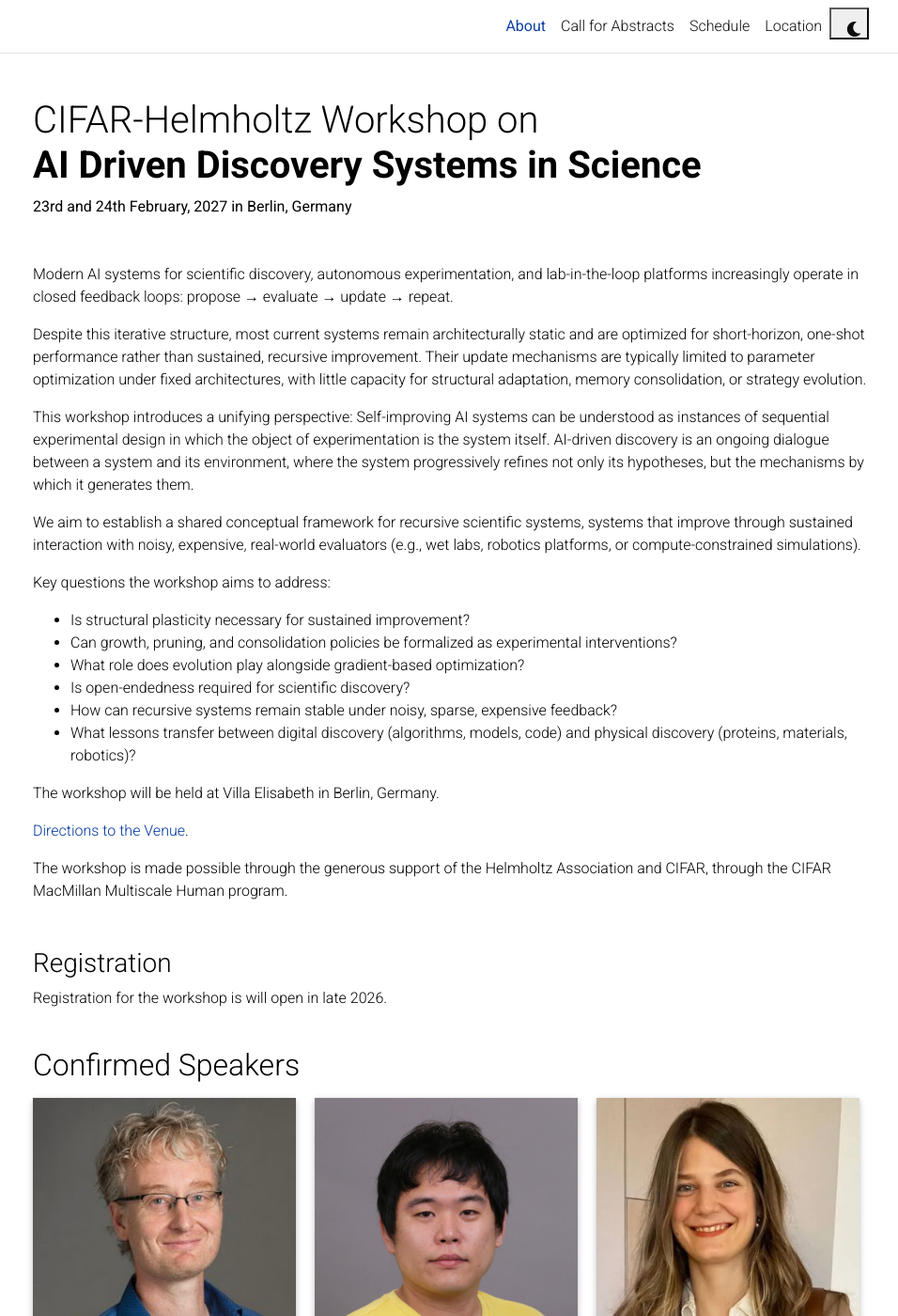
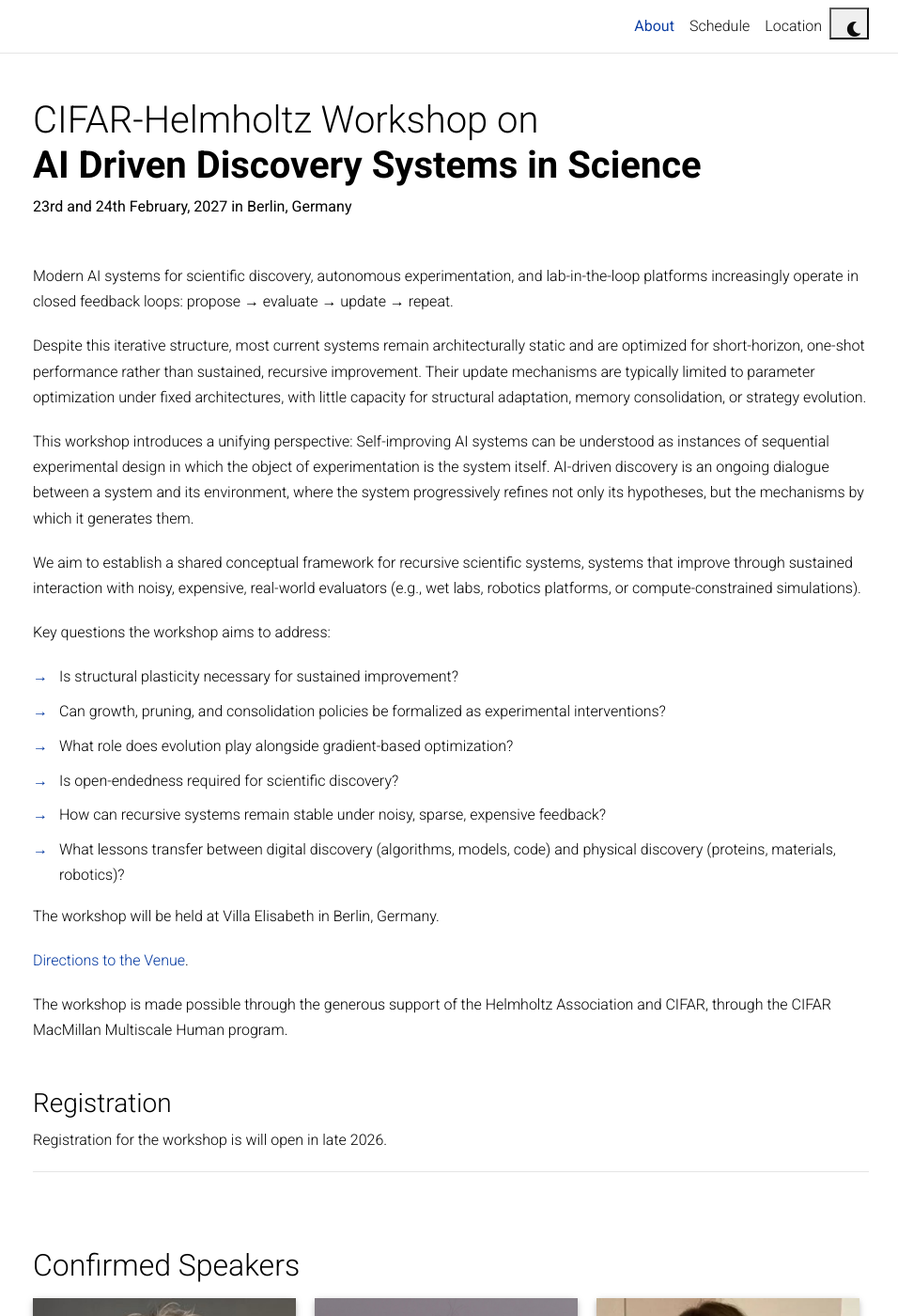
Before and after one commit to edai4science/berlin-2027, a Jekyll site: the page built from _pages/about.md, in a window 1280 px wide and 1400 px high. Shown: the whole window at 94% size, without its empty margins (160-1116 px from the left). Built offline with Jekyll 4.4.1, drawn with Linux system fonts in a browser that asks for light colours; comment, search, counter and statistics services are not loaded; a style sheet for code colours, icons or effects is not loaded.

Commit message:
Polish page text styling and minor content fixes
- Style the key-questions list with a themed arrow marker instead of
  plain bullets, tying into the "propose -> evaluate -> update ->
  repeat" phrasing already in the text
- Add a subtle divider above the Speakers/Organizers sections and
  loosen paragraph/list spacing for readability
- Fix duplicated "at" in the Location page description
- Temporarily unpublish the Call for Abstracts page (content kept,
  just not built/linked for now)

```diff
--- a/assets/css/main.css
+++ b/assets/css/main.css
@@ -338,6 +338,17 @@ d-appendix a:hover, d-appendix a.footnote-backlink:hover { color: var(--global-h
 /* Workshop page: section spacing and "Supported by" logos */
 .workshop-section { margin-top: 3rem; }
 .workshop-section h2 { margin-bottom: 1.5rem; }
+.workshop-section p { line-height: 1.7; margin-bottom: 1.25rem; }
+.workshop-section ul { line-height: 1.7; list-style: none; padding-left: 0; }
+.workshop-section ul li { margin-bottom: 0.6rem; padding-left: 1.75rem; position: relative; }
+.workshop-section ul li::before {
+  content: "→";
+  position: absolute;
+  left: 0;
+  color: var(--global-theme-color);
+  font-weight: bold;
+}
+.speakers { border-top: 1px solid var(--global-divider-color); padding-top: 2.5rem; }
 .supported-by { margin-top: 1.5rem; }
 .supported-by-row { display: flex; flex-wrap: wrap; align-items: center; }
 .supported-by a { display: inline-block; margin: 10px 24px 10px 0; }
```
Also changed, not shown: _pages/call.md (+1 -0 lines), _pages/location.md (+1 -1 lines).
